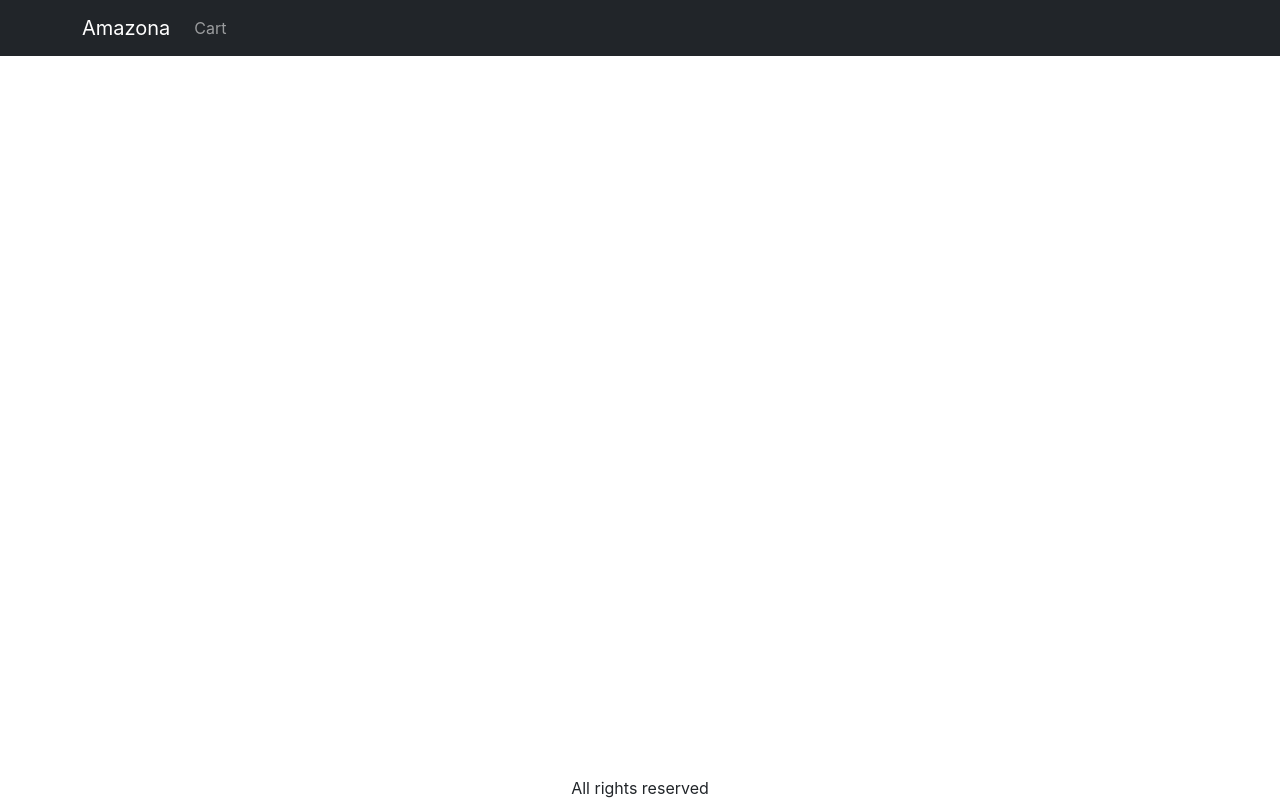
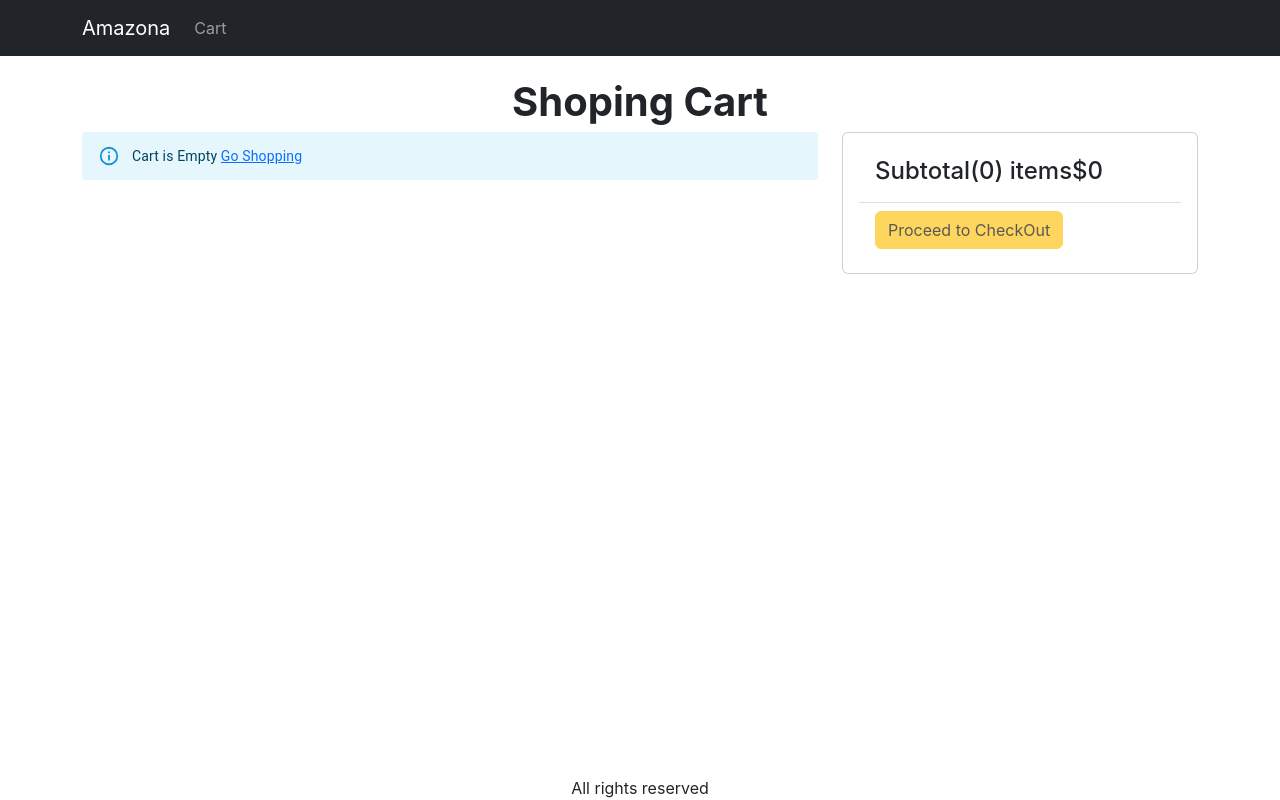
Before and after one commit to Zarar-Anwar/Ecommerce-Website, a React (Create React App) app in the folder fronted/: page /cart in a window 1280 px wide. Built offline with nearby package versions, Linux system fonts and the light colour scheme.

Commit message:
13th Commit

```diff
--- a/fronted/src/App.css
+++ b/fronted/src/App.css
@@ -38,3 +38,6 @@ flex: 1;
 .product-info{
 padding: 1rem;
 }
+.img-thumbnail{
+  height:80px;
+ }
--- a/fronted/src/App.js
+++ b/fronted/src/App.js
@@ -9,6 +9,7 @@ import Container from 'react-bootstrap/Container'
 import {LinkContainer} from 'react-router-bootstrap'
 import { useContext } from 'react';
 import { Store } from './store';
+import CartScreen from './screens/CartScreen';
 
 
 function App() {
@@ -26,7 +27,7 @@ function App() {
           <Nav className="me-auto">
             <Link to="/cart" className="nav-link">Cart
            {cart.cartItems.length>0 && (<Badge pill bg="danger">
-               {cart.cartItems.reduce((a,c)=> a+c.quantity)}
+               {cart.cartItems.reduce((a,c)=> a+c.quantity,0)}
             </Badge>)}
             </Link>
           </Nav>
@@ -38,6 +39,7 @@ function App() {
       <Routes>
         <Route path='/product/:slug' element={<ProductScreen/>}/>
         <Route path='/' element={<HomeScreen/>}/>
+        <Route path='/cart' element={<CartScreen/>}/>
       </Routes>
         </Container>
       </main>
--- /dev/null
+++ b/fronted/src/screens/CartScreen.js
@@ -0,0 +1,91 @@
+import { Box } from "@mui/system";
+import { useContext } from "react"
+import Button from "react-bootstrap/esm/Button";
+import Col from "react-bootstrap/esm/Col";
+import Row from "react-bootstrap/esm/Row";
+import ListGroup from "react-bootstrap/esm/ListGroup";
+import Card from "react-bootstrap/esm/Card";
+import { Helmet } from "react-helmet-async"
+import { Link } from "react-router-dom";
+import MessageBox from "../component/MessageBox";
+import { Store } from '../store';
+
+
+
+function CartScreen() {
+const {state,dispatch:ctxDispatch}=useContext(Store)
+const {
+    cart:{cartItems},
+}=state
+console.log(cartItems)
+return (
+    <>
+      <Helmet>
+        <title>Cart</title>
+      </Helmet>
+      <Box sx={{fontSize:'40px',fontWeight:'Bold'}} textAlign='center'>
+      Shoping Cart
+      </Box>
+      <Row>
+        <Col md={8}>
+            {cartItems.length===0 ?(<MessageBox>Cart is Empty <Link to="/">{" "}Go Shopping</Link></MessageBox>):
+                (<ListGroup>
+                 {cartItems.map((item)=>{
+                    <ListGroup.Item key={item._id}>
+                        <Row className="align-items-center">
+                            <Col md={4}>
+                                <img
+                                src={item.image}
+                                alt={item.name}
+                                className=' rounded img-thumbnail'>
+                                </img>{" "}
+                                <Link to={`/product/${item.slug}`}>{item.name}</Link>
+                            </Col>
+                            <Col md={3}>
+                                <Button variant="light" disabled={item.quantity===item.countInStock}>
+                                    <i className="fas fa-minus-circle"></i>
+                                </Button>{" "}
+                                <span>{item.quantity}</span>{" "}
+                                <Button variant="light" disabled={item.quantity===item.countInStock}>
+                                    <i className="fas fa-plus-circle"></i>
+                                </Button>
+                            </Col>
+                            <Col md={3}>
+                                ${item.prices}
+                            </Col>
+                            <Col md={2}><Button variant="light"><i className="fas fa-trash"></i></Button></Col>
+                        </Row>
+                    </ListGroup.Item>
+
+                 })}
+                </ListGroup>)
+              }
+        </Col>
+        <Col md={4}>
+            <Card>
+                <Card.Body>
+                    <ListGroup variant="flush">
+                        <ListGroup.Item>
+                          <h4>
+                            Subtotal({cartItems.reduce((a,c)=> a+c.quantity,0)})
+                            items${cartItems.reduce((a,c)=> a+c.prices*c.quantity,0)}
+                          </h4>
+                        </ListGroup.Item>
+                        <ListGroup.Item>
+                            <Button type="button" variant="warning" disabled={cartItems.length===0}>
+                            Proceed to CheckOut
+                            </Button>
+                        </ListGroup.Item>
+                    </ListGroup>
+                </Card.Body>
+            </Card>
+        </Col>
+      </Row>
+
+
+
+    </>
+  )
+}
+
+export default CartScreen
--- a/fronted/src/screens/ProductScreen.js
+++ b/fronted/src/screens/ProductScreen.js
@@ -1,6 +1,6 @@
 import axios from "axios"
 import { useContext, useEffect, useReducer } from "react"
-import { useParams } from "react-router-dom"
+import { useNavigate, useParams } from "react-router-dom"
 import Row from 'react-bootstrap/Row'
 import Col from 'react-bootstrap/Col'
 import ListGroup from 'react-bootstrap/ListGroup'
@@ -35,6 +35,7 @@ const initialState={
 }
 
 function ProductScreen() {
+  const navigate=useNavigate()
   const params=useParams()
   const {slug}=params
   const [{loading,error,product},dispatch]=useReducer(reducer,initialState)
@@ -57,13 +58,17 @@ function ProductScreen() {
 
      const existItem=cart.cartItems.find((x)=> x._id===product._id)
      const quantity=existItem?existItem.quantity+1:1
-     const {data}=await axios.get(`/product/${product._id}`)
-     if(data.countInStock<quantity)
-     {
-      window.alert("Sorry Product is out of Stock")
-      return
+     try {
+       const data=await axios.get(`/product/${product._id}`)
+       if(data.countInStock<quantity)
+       {
+        window.alert("Sorry Product is out of Stock")
+       }
+     } catch (error) {
+      console.log(error)
      }
      ctxDispatch({type:"ADD_ITEM_CART",payload:{...product,quantity}})
+     navigate('/cart')
   }
   return (
     loading?<div className="text-center"><CircularProgress/></div>:
```
Also changed, not shown: 2 other files (tests, documents, lock files or other folders).
